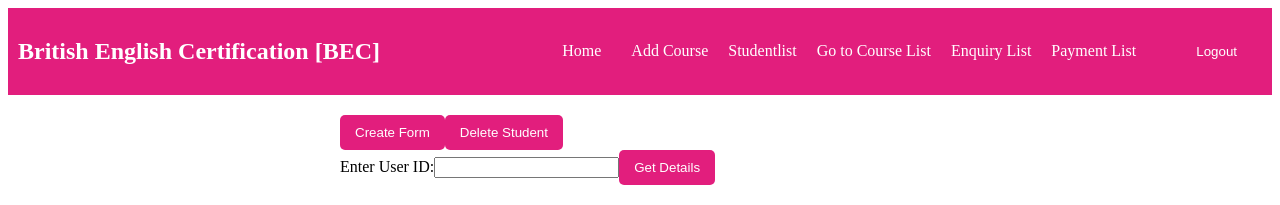
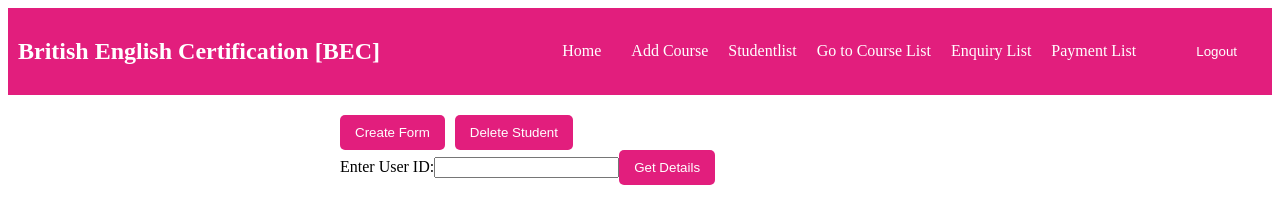
Before and after one commit to Jananipriya18/Neowise_repository_2, an Angular app in the folder British/angularapp/: page /student in a window 1280 px wide. Shown: the top 205 px of the page. Built offline with nearby package versions, Linux system fonts and the light colour scheme; no server answers; sample sign-in values are in the browser's storage.

Commit message:
Manual-save-commit-25/02/2024--08:13:19

```diff
--- a/British/angularapp/src/app/components/student/student.component.css
+++ b/British/angularapp/src/app/components/student/student.component.css
@@ -117,3 +117,27 @@ button:disabled {
 .form-container {
   margin-top: 20px;
 }
+
+.student-details {
+  margin-top: 20px;
+  border: 1px solid #ccc; /* Add a color for the border */
+  padding: 10px;
+  border-radius: 5px;
+  box-shadow: 0 0 10px rgba(0, 0, 0, 0.1);
+}
+
+/* Style buttons */
+button {
+  background-color: #e21e7d;
+  color: white;
+  padding: 10px 15px;
+  border: none;
+  border-radius: 5px;
+  cursor: pointer;
+  margin-right: 10px; /* Add margin to the right */
+}
+
+button:disabled {
+  background-color: #ddd;
+  cursor: not-allowed;
+}
```
